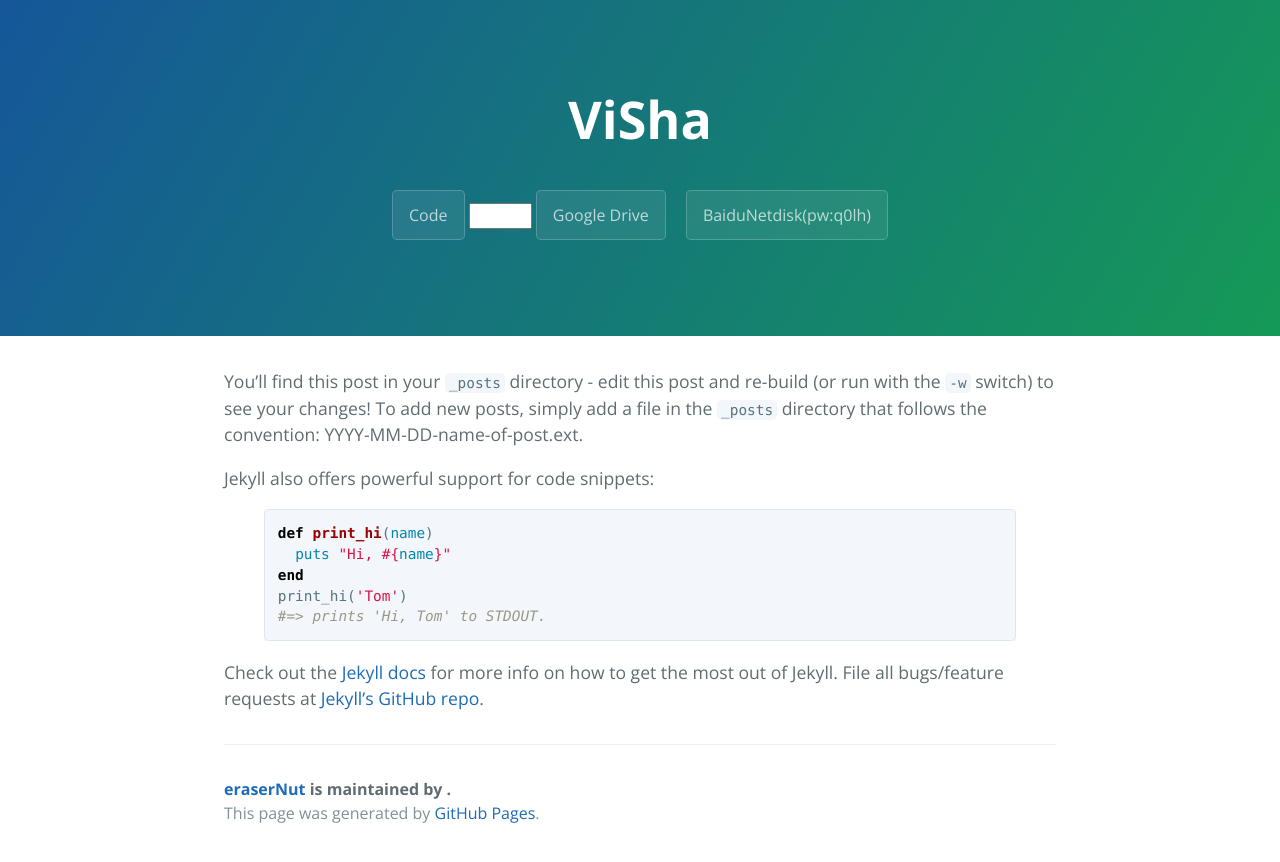
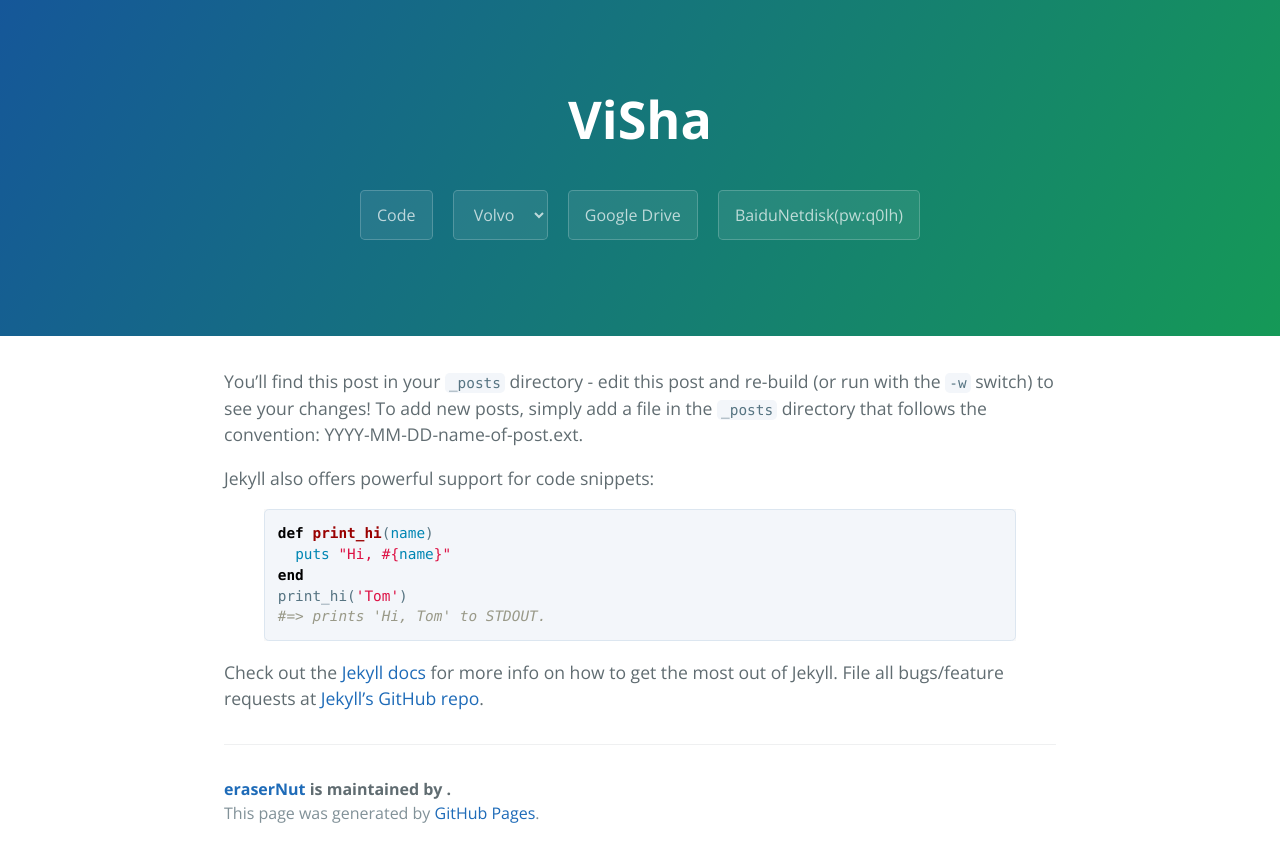
Before and after one commit to eraserNut/eraserNut.github.io, a Jekyll site: the page built from _posts/2016-02-12-sample-content.markdown, in a window 1280 px wide. Shown: the top 862 px of the page. Built offline with Jekyll 4.4.1, drawn with Linux system fonts in a browser that asks for light colours.

Commit message:
Update page-header.html

```diff
--- a/_includes/page-header.html
+++ b/_includes/page-header.html
@@ -2,7 +2,8 @@
   <h1 class="project-name"> ViSha </h1>
   <h2 class="project-tagline">{{ --Video Shadow Detection Dataset-- }}</h2>
   <a href="https://www.baidu.com/" class="btn">Code</a>
-  <select>
+
+  <select class="btn">
   <option value="volvo">Volvo</option>
   <option value="saab">Saab</option>
   <option value="opel">Opel</option>
```
